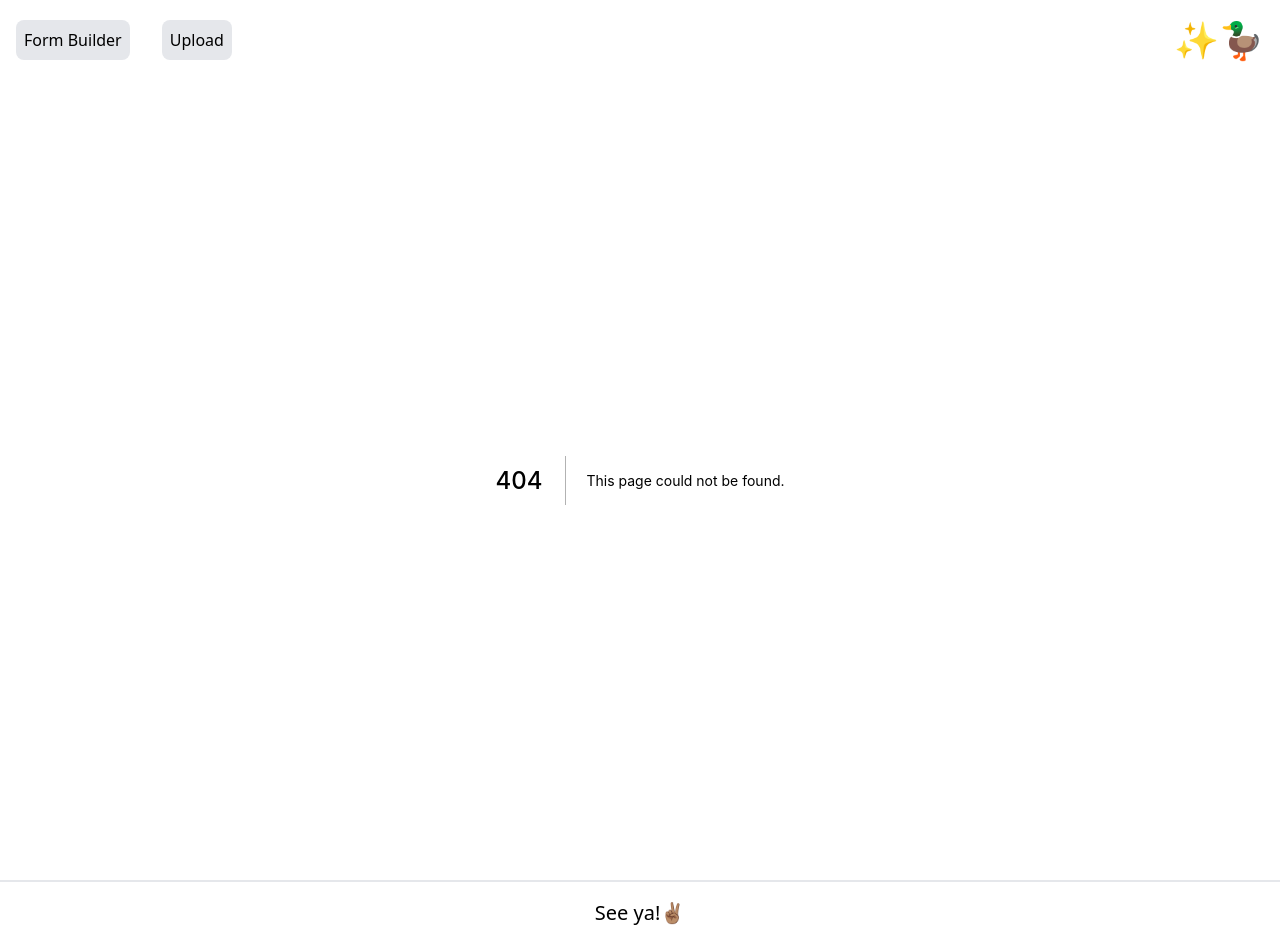
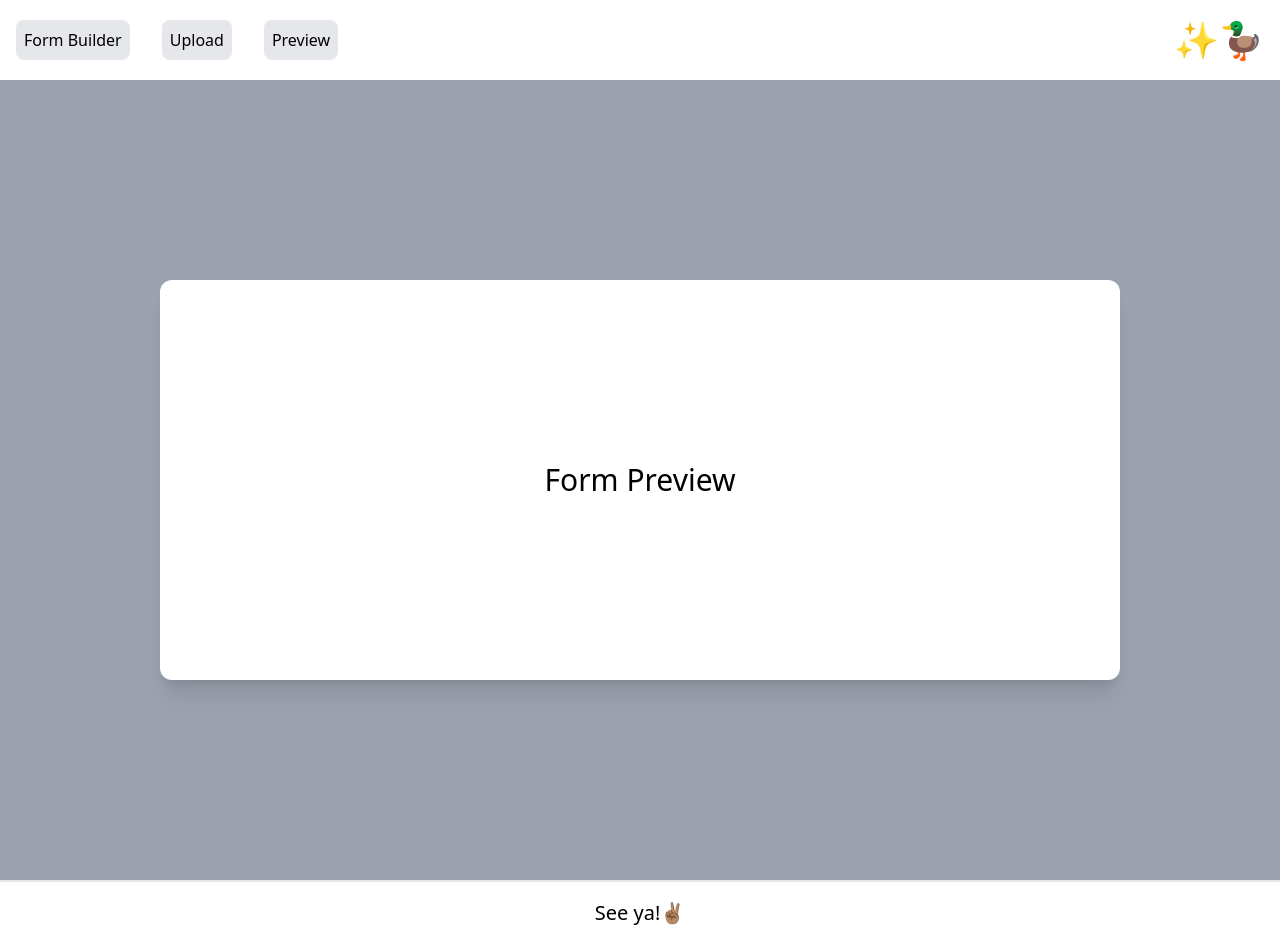
Before and after one commit to alejandrosatxc/form-builder, a Next.js app: page /preview in a window 1280 px wide. Before the commit this address had no page. Built offline with nearby package versions, Linux system fonts and the light colour scheme.

Commit message:
Add form preview component, change title.

```diff
--- /dev/null
+++ b/components/FormPreview.js
@@ -0,0 +1,10 @@
+const FormPreview = () => {
+
+    return (
+        <div className="col-span-3 flex flex-col justify-center items-center bg-white rounded-xl shadow-xl h-1/2 w-3/4">
+            <h1 className="text-3xl">Form Preview</h1>
+        </div>
+    )
+}
+
+export default FormPreview
--- a/components/layout/navbar.js
+++ b/components/layout/navbar.js
@@ -4,6 +4,7 @@ const Navbar = () => {
             <ul className="flex w-auto">
                 <li className="bg-gray-200 rounded-lg h-10 text-center mx-4 p-2 transition ease-in-out delay-300 hover:bg-blue-400"><a href="/">Form Builder</a></li>
                 <li className="bg-gray-200 rounded-lg h-10 text-center mx-4 p-2 transition ease-in-out delay-300 hover:bg-blue-400"><a href="/upload">Upload</a></li>
+                <li className="bg-gray-200 rounded-lg h-10 text-center mx-4 p-2 transition ease-in-out delay-300 hover:bg-blue-400"><a href="/preview">Preview</a></li>
             </ul>
             <h1 className="text-4xl p-4"><a href="/">✨🦆</a></h1>
         </nav>
--- a/pages/index.js
+++ b/pages/index.js
@@ -6,7 +6,7 @@ export default function Home() {
   return (
     <div className="grid grid-cols-3 gap-x-6 h-screen place-items-center bg-gray-400 p-6">
       <Head>
-        <title>Create Next App</title>
+        <title>Form Builder ✨🦆</title>
         <meta name="description" content="Created by Alejandro Zapien" />
         <link rel="icon" href="/favicon.ico" />
       </Head>
--- /dev/null
+++ b/pages/preview.js
@@ -0,0 +1,11 @@
+import FormPreview from "../components/FormPreview"
+
+const Preview = () => {
+    return (
+        <div className="grid grid-cols-3 gap-x-6 h-screen place-items-center bg-gray-400">
+            <FormPreview />
+        </div>
+    )
+}
+
+export default Preview
```
